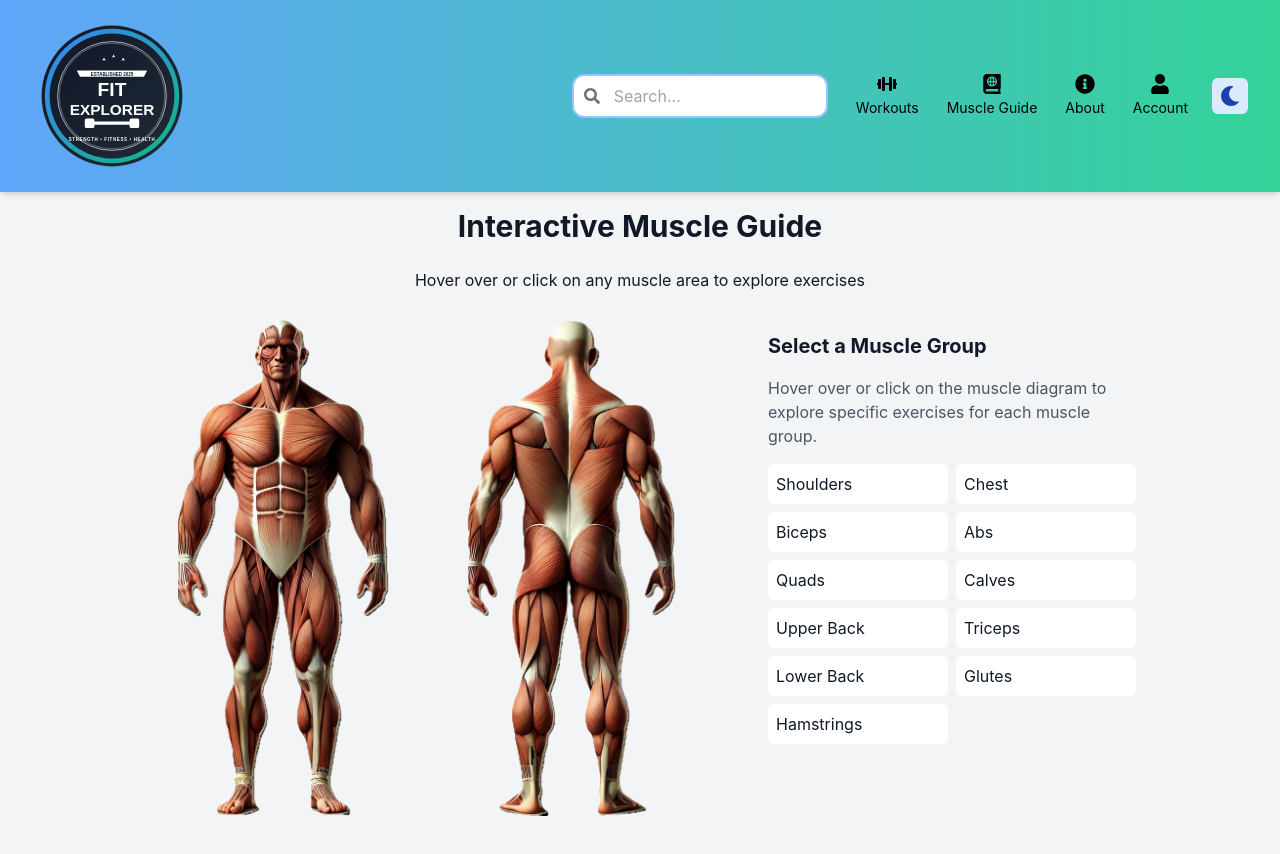
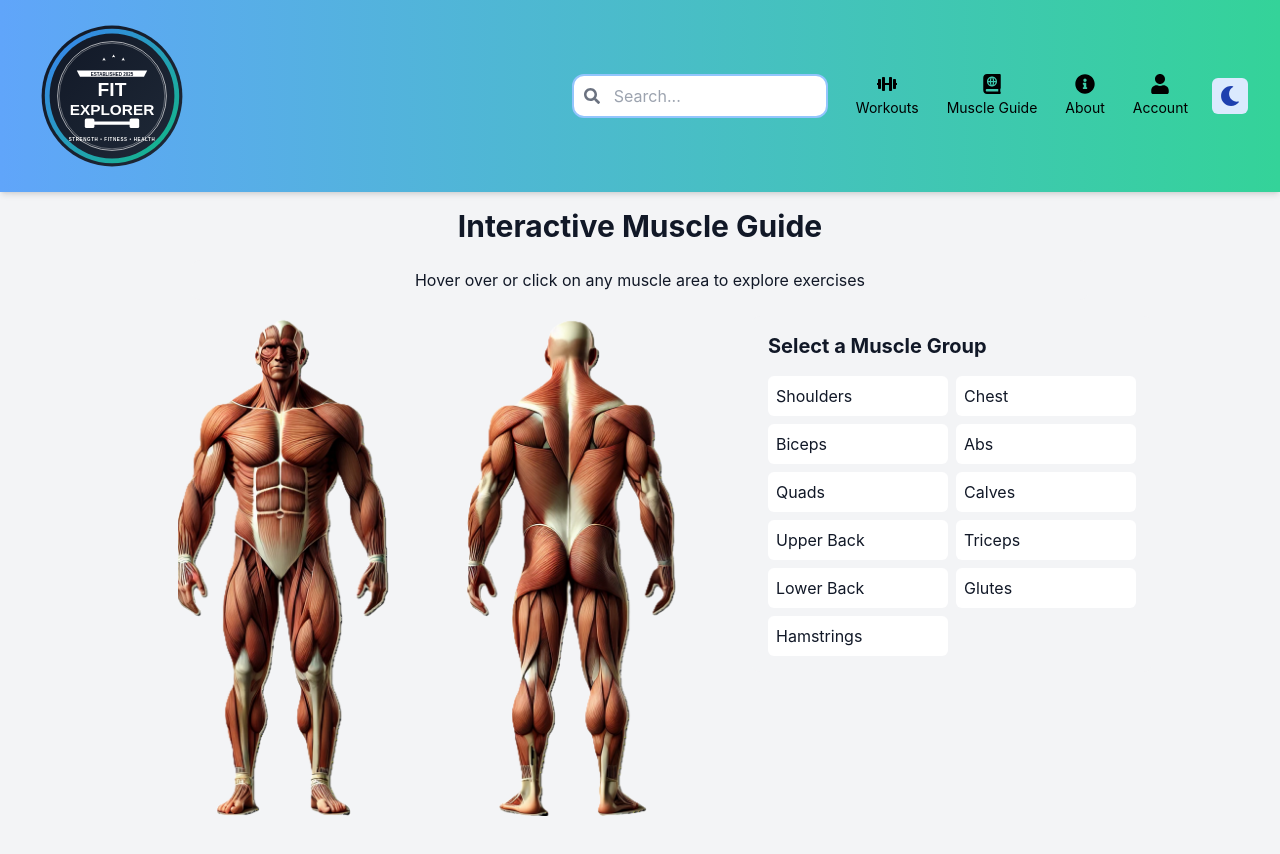
Before and after one commit to Chia213/FitExplorer, a React (Vite) app in the folder frontend/: page /explore-muscle-guide in a window 1280 px wide. Shown: the top 854 px of the page. Built offline with nearby package versions, Linux system fonts and the light colour scheme.

Commit message:
removed text under select muscle group

```diff
--- a/frontend/src/pages/ExploreMuscleGuide.jsx
+++ b/frontend/src/pages/ExploreMuscleGuide.jsx
@@ -605,7 +605,7 @@ function ExploreMuscleGuide() {
                     <span className="text-sm">Click to select this muscle group</span>
                   </>
                 ) : (
-                  "Hover over or click on the muscle diagram to explore specific exercises for each muscle group."
+                  ""
                 )}
               </p>
               <div className="grid grid-cols-2 gap-2">
```
